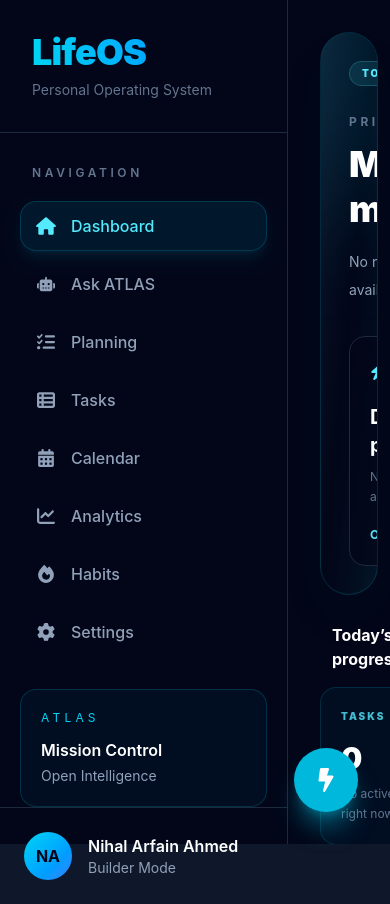
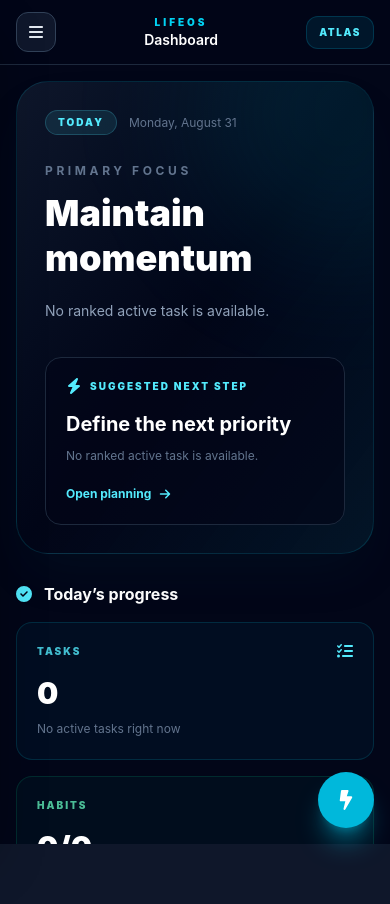
Before and after one commit to Nihal786007/LifeOS, a React (Vite) app: page / in a window 390 px wide. After the commit the page ends 844 px from the top, so only its background shows below. Built offline with nearby package versions, Linux system fonts and the light colour scheme.

Commit message:
feat(shell): add responsive mobile navigation

```diff
--- a/src/App.tsx
+++ b/src/App.tsx
@@ -2,6 +2,10 @@ import {
   useMemo,
   useState,
 } from "react";
+
+import {
+  FaBars,
+} from "react-icons/fa6";
 
 import { useApp } from "./context/AppContext";
 
@@ -27,6 +31,17 @@ import {
   AtlasLocalReasoningProbe,
 } from "./atlas/localReasoning/AtlasLocalReasoningProbe";
 
+const PAGE_TITLES: Record<string, string> = {
+  dashboard: "Dashboard",
+  atlas: "Ask ATLAS",
+  planning: "Planning",
+  tasks: "Tasks",
+  calendar: "Calendar",
+  statistics: "Analytics",
+  habits: "Habits",
+  settings: "Settings",
+};
+
 function AppContent() {
   const atlasOrchestrator = useMemo(
     () => createLocalAtlasAIOrchestrator(),
@@ -43,6 +58,11 @@ function AppContent() {
     setCaptureOpen,
   ] = useState(false);
 
+  const [
+    navigationOpen,
+    setNavigationOpen,
+  ] = useState(false);
+
   const {
     addCapture,
   } = useApp();
@@ -53,7 +73,7 @@ function AppContent() {
         <AtlasLocalReasoningProbe />
       )}
 
-      <div className="flex h-screen bg-slate-950 text-white">
+      <div className="flex h-dvh min-h-0 overflow-hidden bg-slate-950 text-white">
 
       <Sidebar
         currentPage={
@@ -62,9 +82,71 @@ function AppContent() {
         setCurrentPage={
           setCurrentPage
         }
+        mobileOpen={
+          navigationOpen
+        }
+        onClose={() =>
+          setNavigationOpen(
+            false
+          )
+        }
       />
 
-      <main className="flex-1 space-y-8 overflow-auto p-8">
+      <div className="flex min-w-0 flex-1 flex-col">
+
+      <header className="relative z-30 flex shrink-0 items-center justify-between border-b border-slate-800 bg-slate-950/95 px-4 py-3 backdrop-blur lg:hidden">
+
+        <button
+          type="button"
+          aria-label="Open navigation menu"
+          aria-controls="lifeos-primary-navigation"
+          aria-expanded={
+            navigationOpen
+          }
+          onClick={() =>
+            setNavigationOpen(
+              true
+            )
+          }
+          className="flex h-10 w-10 items-center justify-center rounded-xl border border-slate-700 bg-slate-900 text-slate-200 transition hover:border-cyan-400/40 hover:text-cyan-300 focus-visible:outline-none focus-visible:ring-2 focus-visible:ring-cyan-400"
+        >
+          <FaBars />
+        </button>
+
+        <div className="min-w-0 px-3 text-center">
+          <p className="text-[10px] font-black uppercase tracking-[0.3em] text-cyan-400">
+            LifeOS
+          </p>
+
+          <p className="truncate text-sm font-semibold text-white">
+            {
+              PAGE_TITLES[
+                currentPage
+              ] ?? "LifeOS"
+            }
+          </p>
+        </div>
+
+        <button
+          type="button"
+          aria-label="Open Ask ATLAS"
+          onClick={() => {
+            setCurrentPage(
+              "atlas"
+            );
+
+            setNavigationOpen(
+              false
+            );
+          }}
+          className="rounded-xl border border-cyan-500/20 bg-cyan-500/10 px-3 py-2 text-[10px] font-black uppercase tracking-[0.16em] text-cyan-300 transition hover:border-cyan-400/40 hover:bg-cyan-500/15 focus-visible:outline-none focus-visible:ring-2 focus-visible:ring-cyan-400"
+        >
+          ATLAS
+        </button>
+
+      </header>
+
+      <main className="min-w-0 flex-1 overflow-x-hidden overflow-y-auto p-4 pb-[calc(6rem+env(safe-area-inset-bottom,0px))] sm:p-6 sm:pb-[calc(6rem+env(safe-area-inset-bottom,0px))] lg:p-8">
 
         {currentPage ===
           "dashboard" && (
@@ -117,6 +199,8 @@ function AppContent() {
 
       </main>
 
+      </div>
+
       <CaptureFab
         onClick={() =>
           setCaptureOpen(
--- a/src/components/Sidebar.tsx
+++ b/src/components/Sidebar.tsx
@@ -1,3 +1,7 @@
+import {
+  useEffect,
+} from "react";
+
 import {
   FaHouse,
   FaListCheck,
@@ -7,17 +11,54 @@ import {
   FaFire,
   FaGear,
   FaTableList,
+  FaXmark,
 } from "react-icons/fa6";
 
 type SidebarProps = {
   currentPage: string;
   setCurrentPage: (page: string) => void;
+  mobileOpen: boolean;
+  onClose: () => void;
 };
 
 export default function Sidebar({
   currentPage,
   setCurrentPage,
+  mobileOpen,
+  onClose,
 }: SidebarProps) {
+  useEffect(() => {
+    if (!mobileOpen) {
+      return;
+    }
+
+    function handleKeyDown(
+      event: KeyboardEvent
+    ) {
+      if (
+        event.key ===
+        "Escape"
+      ) {
+        onClose();
+      }
+    }
+
+    document.addEventListener(
+      "keydown",
+      handleKeyDown
+    );
+
+    return () => {
+      document.removeEventListener(
+        "keydown",
+        handleKeyDown
+      );
+    };
+  }, [
+    mobileOpen,
+    onClose,
+  ]);
+
   const menuItems = [
     {
       id: "dashboard",
@@ -61,12 +102,44 @@ export default function Sidebar({
     },
   ];
 
+  function navigateTo(
+    page: string
+  ) {
+    setCurrentPage(
+      page
+    );
+
+    onClose();
+  }
+
   return (
-    <aside className="flex h-screen w-72 flex-col border-r border-slate-800 bg-slate-950">
+    <>
+      <button
+        type="button"
+        aria-label="Close navigation menu"
+        onClick={onClose}
+        className={`fixed inset-0 z-[60] bg-black/70 backdrop-blur-sm transition-opacity duration-300 lg:hidden ${
+          mobileOpen
+            ? "pointer-events-auto opacity-100"
+            : "pointer-events-none opacity-0"
+        }`}
+      />
+
+    <aside
+      id="lifeos-primary-navigation"
+      aria-label="Primary navigation"
+      className={`fixed inset-y-0 left-0 z-[70] flex h-dvh w-[min(18rem,calc(100vw-2rem))] shrink-0 flex-col border-r border-slate-800 bg-slate-950 shadow-2xl shadow-black/40 transition-transform duration-300 ease-out lg:static lg:z-auto lg:h-full lg:w-72 lg:translate-x-0 lg:shadow-none ${
+        mobileOpen
+          ? "translate-x-0"
+          : "-translate-x-full"
+      }`}
+    >
 
       {/* Logo */}
 
-      <div className="border-b border-slate-800 px-8 py-8">
+      <div className="flex items-start justify-between gap-4 border-b border-slate-800 px-6 py-6 lg:px-8 lg:py-8">
+
+        <div>
 
         <h1 className="bg-gradient-to-r from-cyan-400 to-blue-500 bg-clip-text text-4xl font-black tracking-tight text-transparent">
           LifeOS
@@ -76,11 +149,22 @@ export default function Sidebar({
           Personal Operating System
         </p>
 
+        </div>
+
+        <button
+          type="button"
+          aria-label="Close navigation menu"
+          onClick={onClose}
+          className="flex h-10 w-10 shrink-0 items-center justify-center rounded-xl border border-slate-700 bg-slate-900 text-slate-300 transition hover:border-cyan-400/40 hover:text-cyan-300 focus-visible:outline-none focus-visible:ring-2 focus-visible:ring-cyan-400 lg:hidden"
+        >
+          <FaXmark />
+        </button>
+
       </div>
 
       {/* Navigation */}
 
-      <nav className="flex-1 px-5 py-8">
+      <nav className="flex-1 overflow-y-auto px-5 py-6 lg:py-8">
 
         <p className="mb-5 px-3 text-xs font-semibold uppercase tracking-[0.3em] text-slate-500">
           Navigation
@@ -96,7 +180,9 @@ export default function Sidebar({
               <button
                 key={item.id}
                 onClick={() =>
-                  setCurrentPage(item.id)
+                  navigateTo(
+                    item.id
+                  )
                 }
                 className={`
                   group
@@ -148,7 +234,11 @@ export default function Sidebar({
 
       <button
         type="button"
-        onClick={() => setCurrentPage("atlas")}
+        onClick={() =>
+          navigateTo(
+            "atlas"
+          )
+        }
         className="mx-5 rounded-2xl border border-cyan-500/20 bg-cyan-500/5 p-5 text-left transition hover:border-cyan-400/40 hover:bg-cyan-500/10"
       >
 
@@ -193,5 +283,6 @@ export default function Sidebar({
       </div>
 
     </aside>
+    </>
   );
 }
--- a/src/components/capture/CaptureFab.tsx
+++ b/src/components/capture/CaptureFab.tsx
@@ -9,24 +9,34 @@ export default function CaptureFab({
 }: CaptureFabProps) {
   return (
     <button
+      type="button"
+      aria-label="Open Quick Capture"
       onClick={onClick}
       className="
         fixed
-        bottom-8
-        right-8
-        z-50
+        bottom-[calc(1rem+env(safe-area-inset-bottom,0px))]
+        right-4
+        z-40
+
+        lg:bottom-8
+        lg:right-8
 
         flex
-        h-16
-        w-16
+        h-14
+        w-14
         items-center
         justify-center
+
+        lg:h-16
+        lg:w-16
 
         rounded-full
 
         bg-cyan-500
         text-white
-        text-2xl
+        text-xl
+
+        lg:text-2xl
 
         shadow-xl
         shadow-cyan-500/40
```
